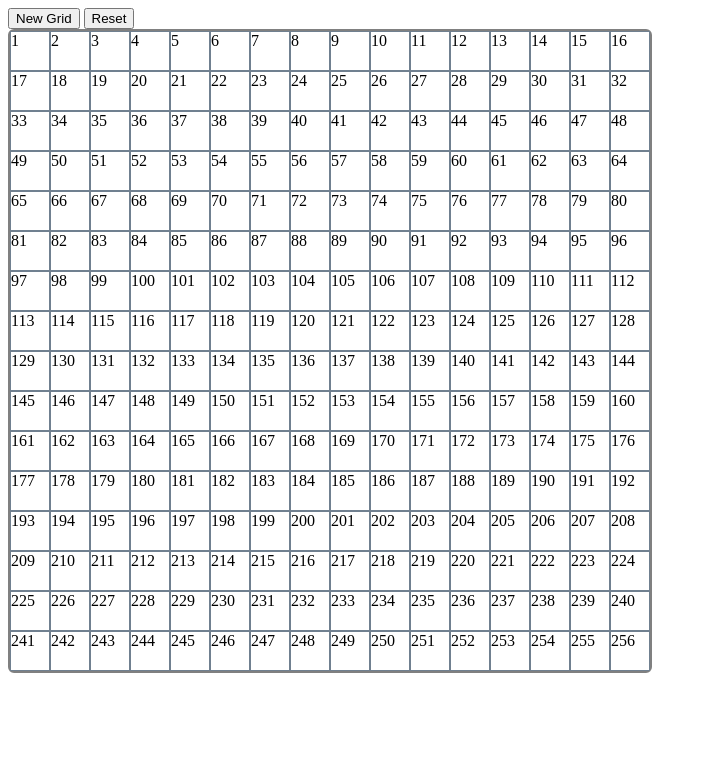
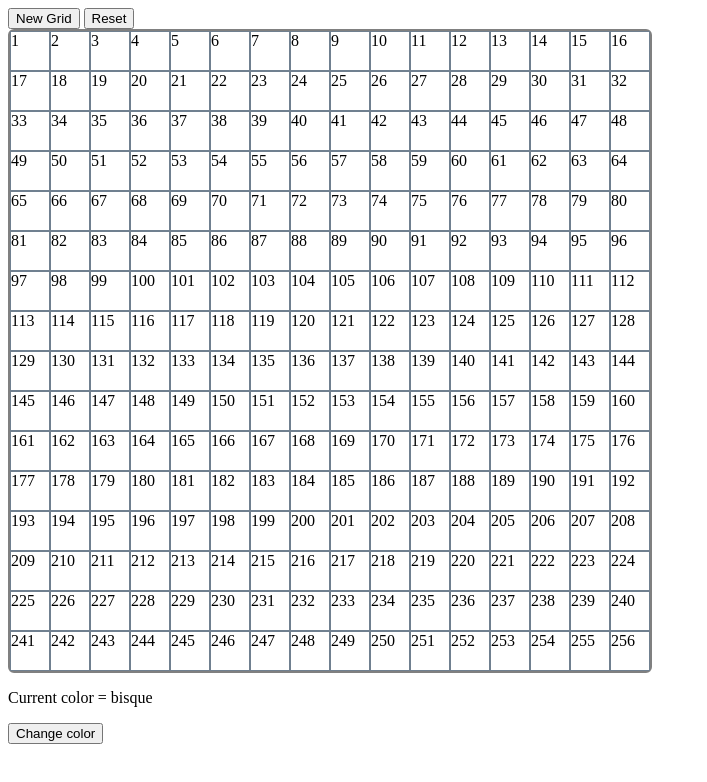
Before and after one commit to nocoineratall/etch-a-sketch, a plain HTML site: page index.html in a window 1280 px wide. Shown: the whole page, without its empty margins (0-707 px from the left). Drawn offline with Linux system fonts and the light colour scheme.

Commit message:
Add current color pane and change color button

```diff
--- a/index.html
+++ b/index.html
@@ -11,5 +11,11 @@
     <button class="new-grid">New Grid</button>
     <button class="reset-btn">Reset</button>
     <div class="container"></div>
+    <div class="color-btn-container">
+      <p class="current-color-p">
+        Current color = <span class="current-color">bisque</span>
+      </p>
+      <button class="color-btn">Change color</button>
+    </div>
   </body>
 </html>
```
